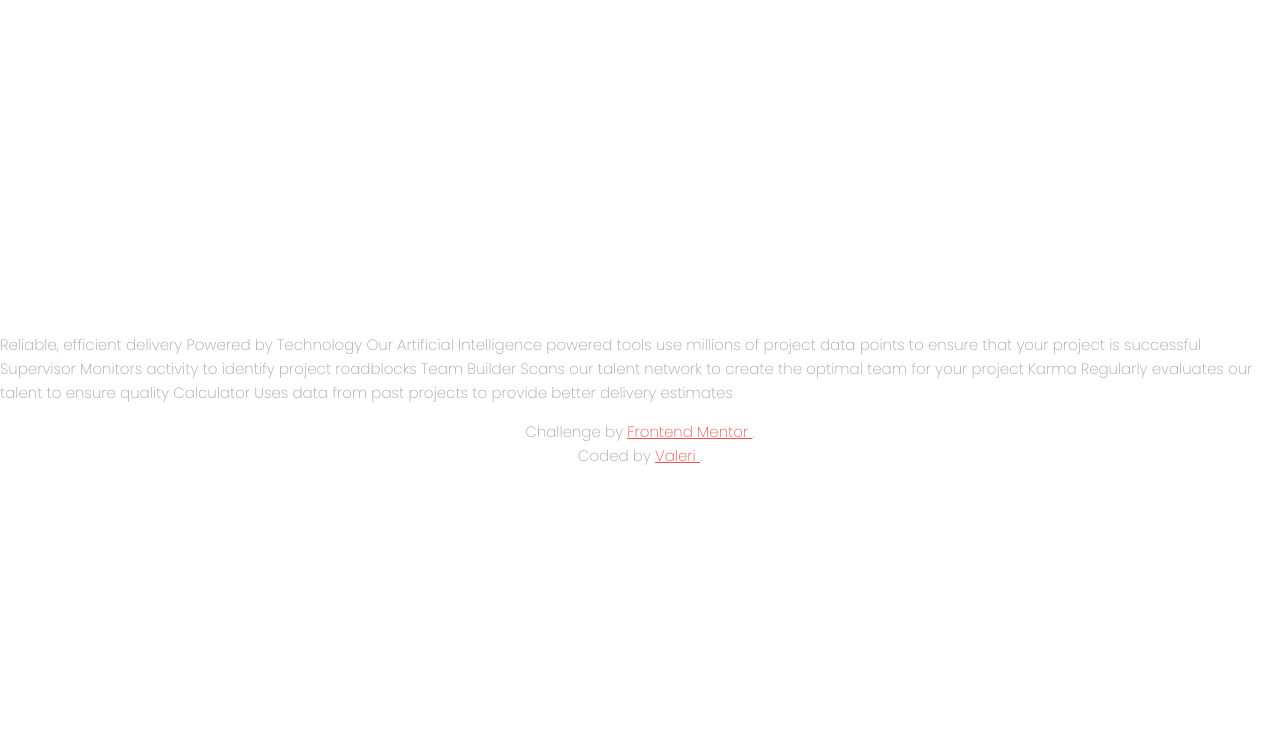
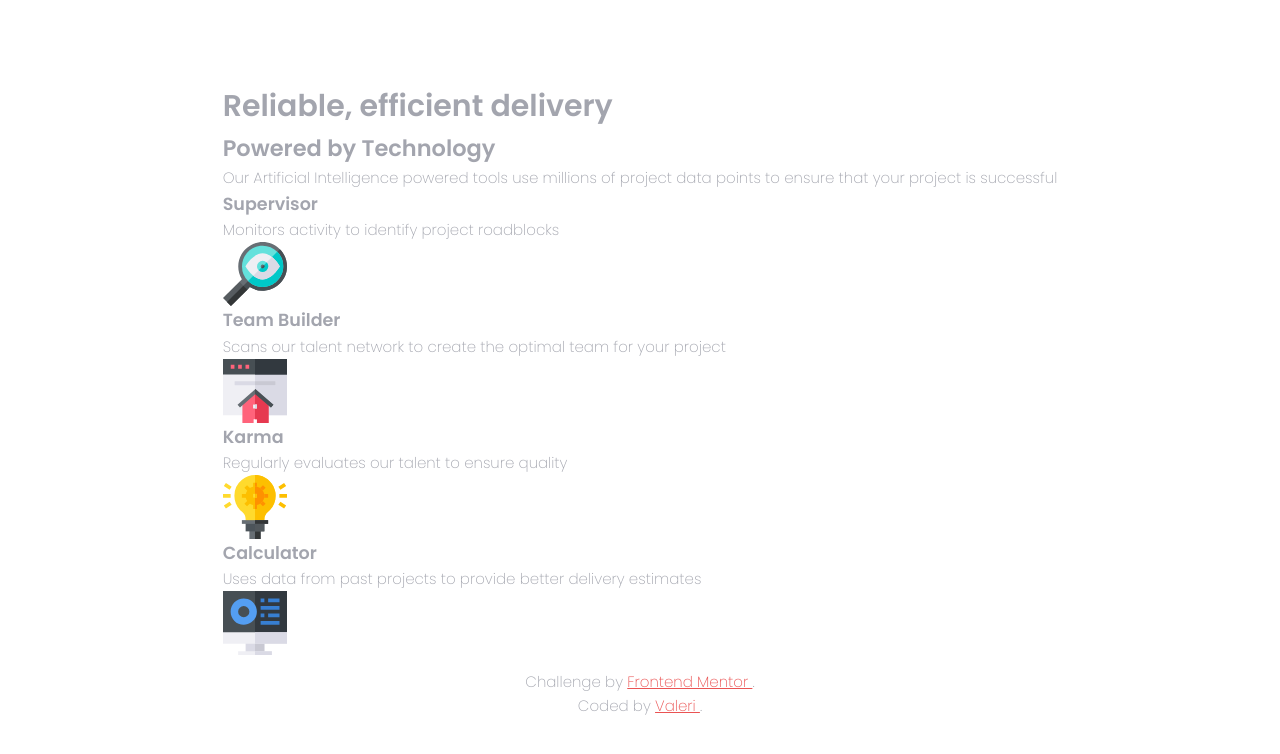
Before and after one commit to Valeri85/Four-card-feature-section, a website: page src/index.html in a window 1280 px wide. Drawn offline with nearby package versions, Linux system fonts and the light colour scheme; files that its build step writes are made by us from their sources; files whose address does not match are found by name.

Commit message:
Add markup

```diff
--- a/src/index.html
+++ b/src/index.html
@@ -13,11 +13,11 @@
 		<link rel="preload" as="font" type="font/woff2" href="assets/fonts/poppins-v19-latin-600.woff2" crossorigin />
 		<link rel="preload" as="font" type="font/woff" href="assets/fonts/poppins-v19-latin-600.woff" crossorigin />
 		<!-- 4) Preload css -->
-		<link rel="preload" as="style" href="css/style.min.css" />
+		<!-- <link rel="preload" as="style" href="css/style.min.css" /> -->
 		<!-- 5) Title -->
 		<title>Frontend Mentor | Four card feature section</title>
 		<!-- 6) Favicon -->
-		<link rel="icon" type="image/png" sizes="32x32" href="assets/icons/favicon-32x32.png" />
+		<link rel="icon" type="image/png" sizes="32x32" href="assets/images/icons/favicon-32x32.png" />
 		<!-- 7) Author -->
 		<meta name="author" content="Valeri Makaridze" />
 		<!-- 8) Description -->
@@ -51,11 +51,77 @@
 		<!-- <link rel="stylesheet" href="css/style.min.css" /> -->
 		<link rel="stylesheet" href="css/style.css" />
 	</head>
+
+	<!-- Body -->
 	<body>
-		Reliable, efficient delivery Powered by Technology Our Artificial Intelligence powered tools use millions of project data
-		points to ensure that your project is successful Supervisor Monitors activity to identify project roadblocks Team Builder
-		Scans our talent network to create the optimal team for your project Karma Regularly evaluates our talent to ensure
-		quality Calculator Uses data from past projects to provide better delivery estimates
+		<!-- Header -->
+		<header class="header">
+			<h1 class="header__title">Reliable, efficient delivery</h1>
+			<h2 class="header__subtitle">Powered by Technology</h2>
+			<p class="header__text">
+				Our Artificial Intelligence powered tools use millions of project data points to ensure that your project is
+				successful
+			</p>
+		</header>
+
+		<!-- Cards -->
+		<main class="main">
+			<!-- Card 1 -->
+			<section class="main__card main__card--supervisor">
+				<h3 class="main__card-title">Supervisor</h3>
+				<p class="main__card-text">Monitors activity to identify project roadblocks</p>
+				<img
+					class="main__card-icon"
+					src="assets/images/icons/icon-supervisor.svg"
+					width="64"
+					height="64"
+					alt=""
+					aria-hidden="true"
+				/>
+			</section>
+
+			<!-- Card 2 -->
+			<section class="main__card main__card--builder">
+				<h3 class="main__card-title">Team Builder</h3>
+				<p class="main__card-text">Scans our talent network to create the optimal team for your project</p>
+				<img
+					class="main__card-icon"
+					src="assets/images/icons/icon-team-builder.svg"
+					width="64"
+					height="64"
+					alt=""
+					aria-hidden="true"
+				/>
+			</section>
+
+			<!-- Card 3 -->
+			<section class="main__card main__card--karma">
+				<h3 class="main__card-title">Karma</h3>
+				<p class="main__card-text">Regularly evaluates our talent to ensure quality</p>
+				<img
+					class="main__card-icon"
+					src="assets/images/icons/icon-karma.svg"
+					width="64"
+					height="64"
+					alt=""
+					aria-hidden="true"
+				/>
+			</section>
+
+			<!-- Card 4 -->
+			<section class="main__card main__card--calculator">
+				<h3 class="main__card-title">Calculator</h3>
+				<p class="main__card-text">Uses data from past projects to provide better delivery estimates</p>
+				<img
+					class="main__card-icon"
+					src="assets/images/icons/icon-calculator.svg"
+					width="64"
+					height="64"
+					alt=""
+					aria-hidden="true"
+				/>
+			</section>
+		</main>
 
 		<!-- Footer -->
 		<footer class="footer">
```
